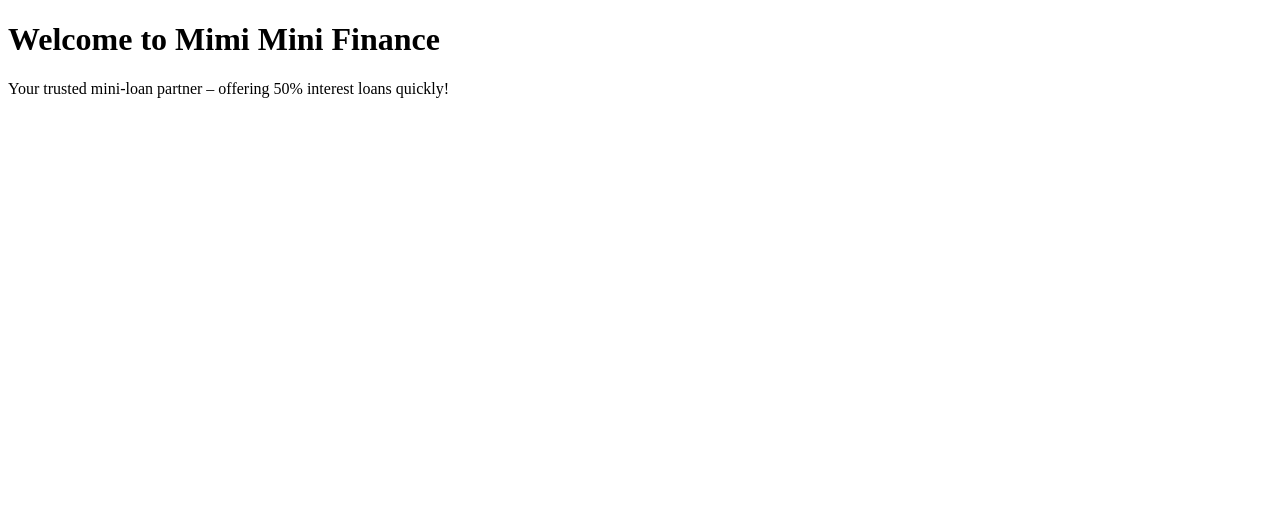
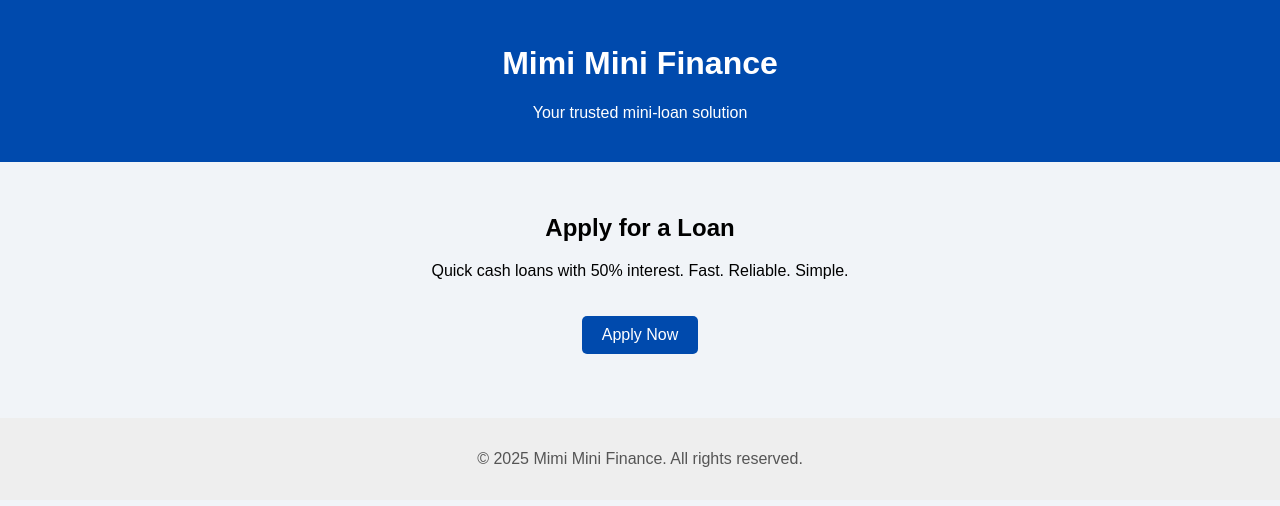
Before and after one commit to Danielkivoi/mimimini---finance, a plain HTML site: page index.html in a window 1280 px wide. Drawn offline with Linux system fonts and the light colour scheme.

Commit message:
Update index.html

```diff
--- a/index.html
+++ b/index.html
@@ -1,10 +1,54 @@
 <!DOCTYPE html>
-<html>
+<html lang="en">
 <head>
+  <meta charset="UTF-8" />
+  <meta name="viewport" content="width=device-width, initial-scale=1.0"/>
   <title>Mimi Mini Finance</title>
+  <style>
+    body {
+      font-family: Arial, sans-serif;
+      background-color: #f1f4f8;
+      margin: 0;
+      padding: 0;
+      text-align: center;
+    }
+    header {
+      background-color: #004aad;
+      color: white;
+      padding: 1.5em 0;
+    }
+    main {
+      padding: 2em;
+    }
+    footer {
+      margin-top: 2em;
+      padding: 1em;
+      background-color: #eee;
+      color: #555;
+    }
+    .button {
+      display: inline-block;
+      padding: 10px 20px;
+      background-color: #004aad;
+      color: white;
+      border-radius: 5px;
+      text-decoration: none;
+      margin-top: 20px;
+    }
+  </style>
 </head>
 <body>
-  <h1>Welcome to Mimi Mini Finance</h1>
-  <p>Your trusted mini-loan partner – offering 50% interest loans quickly!</p>
+  <header>
+    <h1>Mimi Mini Finance</h1>
+    <p>Your trusted mini-loan solution</p>
+  </header>
+  <main>
+    <h2>Apply for a Loan</h2>
+    <p>Quick cash loans with 50% interest. Fast. Reliable. Simple.</p>
+    <a href="#" class="button">Apply Now</a>
+  </main>
+  <footer>
+    <p>&copy; 2025 Mimi Mini Finance. All rights reserved.</p>
+  </footer>
 </body>
 </html>
```
